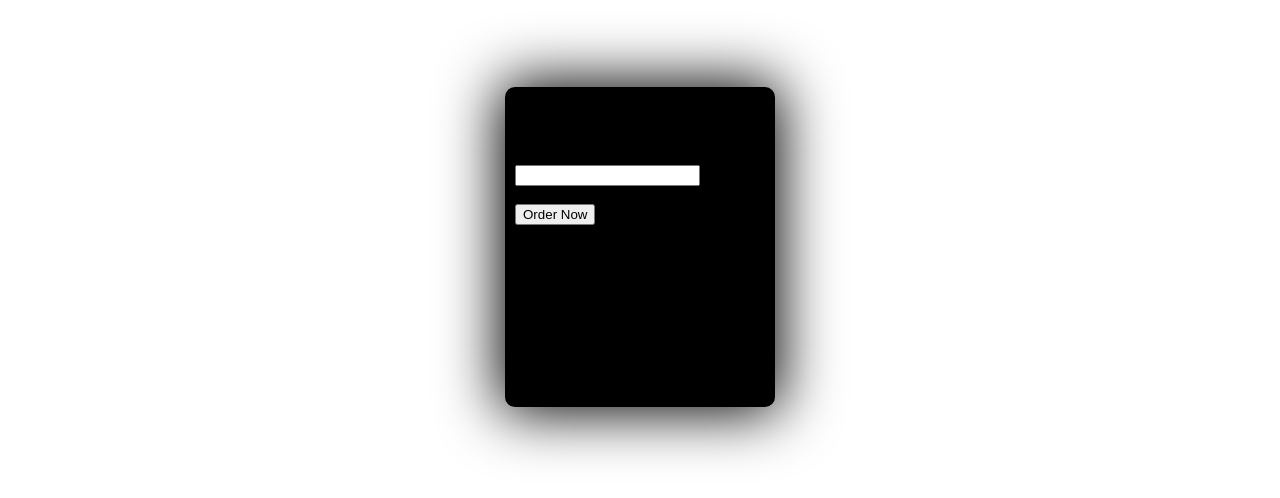
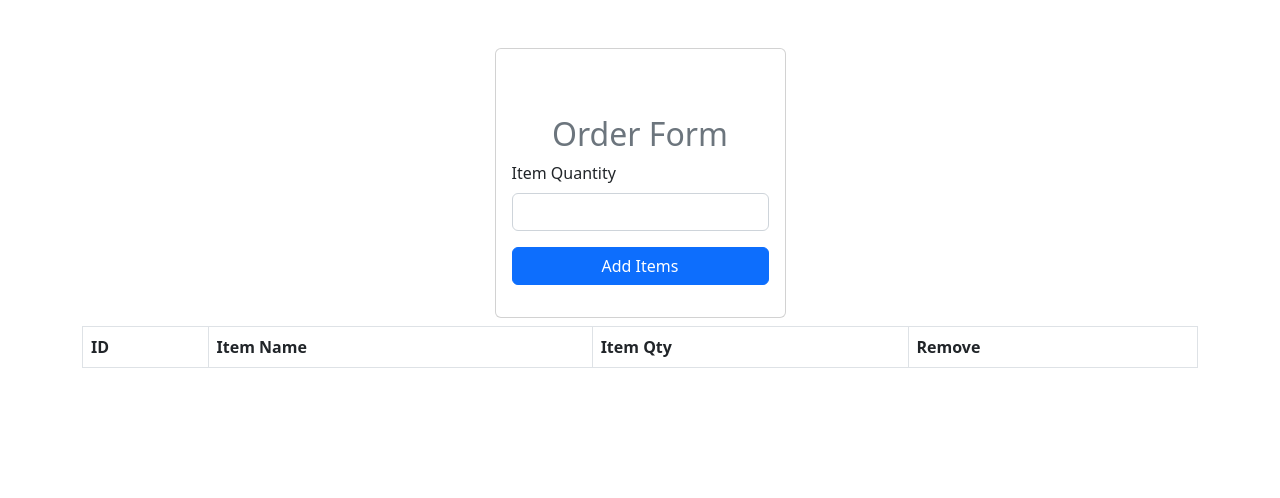
Before and after one commit to athifbinu/Learn-Javascript, a plain HTML site: page loging.html in a window 1280 px wide. Drawn offline with nearby package versions, Linux system fonts and the light colour scheme.

Commit message:
Error in floder craetion

```diff
--- a/loging.html
+++ b/loging.html
@@ -5,23 +5,53 @@
     <meta http-equiv="X-UA-Compatible" content="IE=edge">
     <meta name="viewport" content="width=device-width, initial-scale=1.0">
     <title>Document</title>
-    <script src="tesitting.js"></script>
-    <link rel="stylesheet" href="testing.css">
+    <!-- <link rel="stylesheet" href="testing.css"> -->
+    <!-- CSS only -->
+<link href="https://cdn.jsdelivr.net/npm/bootstrap@5.2.0-beta1/dist/css/bootstrap.min.css" rel="stylesheet" integrity="sha384-0evHe/X+R7YkIZDRvuzKMRqM+OrBnVFBL6DOitfPri4tjfHxaWutUpFmBp4vmVor" crossorigin="anonymous">
+<!-- JavaScript Bundle with Popper -->
+<script src="https://cdn.jsdelivr.net/npm/bootstrap@5.2.0-beta1/dist/js/bootstrap.bundle.min.js" integrity="sha384-pprn3073KE6tl6bjs2QrFaJGz5/SUsLqktiwsUTF55Jfv3qYSDhgCecCxMW52nD2" crossorigin="anonymous"></script>
 
 </head>
 <body>
-
-    <div class="container">
-        <p class="textQuntity">Enter The Quntity</p>
-             <div class="quntity">
-            <label for="item-qty" class="form-label">Item Quantity</label>
-            <input type="number" id="item-qty" class="form-control" onclick="">
-            <br>
-            <br>
-            <button class="qnbutton" onclick="orderbtn()">Order Now</button>
+    <br>
+    <br>
+    <main class="d-flex justify-content-center alighn-items-center top pt-10">
+        <div class="card p-3">
+            <div id="alert" class="alert"></div>
+            <h2 class="text-muted text-center">Order Form</h2>
+         <form id="shop-form">
+             <div class="mb-3">
+                 <label for="item-qty" class="form-label">Item Quantity</label>
+                 <input type="number" id="item-qty" class="form-control">
+             </div>
+             <div class="mb-3 d-grid">
+                 <button type="submit" class="btn btn-primary">Add Items</button>
+             </div>
+         </form>
+        </div>
 
 
-    </div>
+
+    </main>
+
+    <!-- table -->
+
+    <section class="mt-2">
+        <div class="container">
+            <table class="table table-bordered">
+                <thead>
+                    <th>ID</th>
+                    <th>Item Name</th>
+                    <th>Item Qty</th>
+                    <th>Remove</th>
+                </thead>
+                <tbody id="list">
+
+                </tbody>
+            </table>
+        </div>
+    </section>
 
 </body>
+<script src="tesitting.js"></script>
 </html>
--- a/tesitting.js
+++ b/tesitting.js
@@ -1370,14 +1370,43 @@
 // }
 
 
-const emails=document.querySelector(".email");
-const submits=document.querySelector(".submit");
+// const emails=document.querySelector(".email");
+// const submits=document.querySelector(".submit");
 
 
-submits.addEventListener("click",sub);
+// submits.addEventListener("click",sub);
 
-function sun(){
-    if(emails==""){
-        alert("ples enter email adress");
-    }
-}
+// function sun(){
+//     if(emails==""){
+//         alert("ples enter email adress");
+//     }
+// }
+
+//  const screen=document.querySelector(".form-control");
+
+// function clearBtn(){
+//    screen.value="";
+
+// }
+
+
+
+
+
+
+// function validate(){
+//     const username=document.getElementById("username").value;
+//     const password=document.getElementById("password").value;
+//     if(username=="admin" && password=="user")
+//     {
+//         alert("loging successdully");
+//         return false;
+//     }
+//     else
+//     {
+//         alert("loging falied");
+//     }
+// }
+
+
+document.getElementById("")
--- a/testing.css
+++ b/testing.css
@@ -1,21 +1,7 @@
-.container{
-    width: 250px;
-    height: 300px;
-    background-color: black;
-    margin: auto;
-    padding: 10px;
-    border-radius: 10px;
-    box-shadow: 0 0 60px 5px;
-    margin-top: 87px;
-
+.top{
+    margin-top: 2rem;
 }
-.remove{
-    margin-top: 90px;
-    margin-left: 44px;
-    font-size: 23px;
-    font-family: sans-serif;
-    font-weight: bold;
-
-
-
+.card{
+    width: 20rem;
+    color: white;
 }
```
Also changed, not shown: testing.html (+26 -6 lines), project6/project8/index.css (deleted), project6/project8/index.html (deleted), project6/project8/index.js (deleted), 1 other file.
